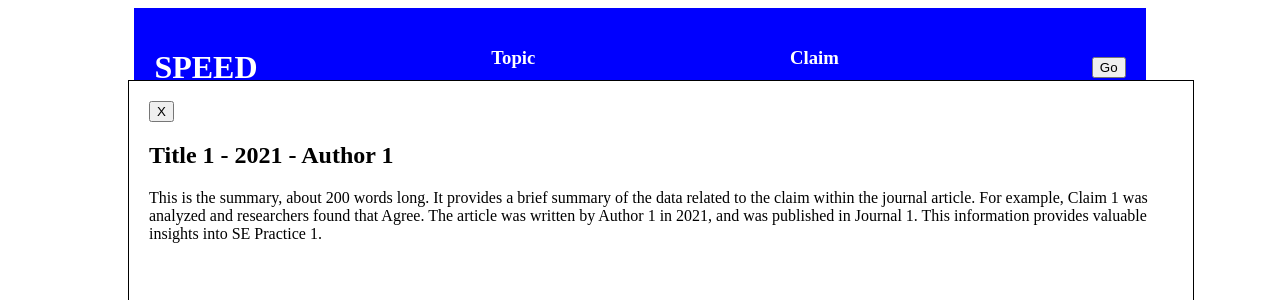
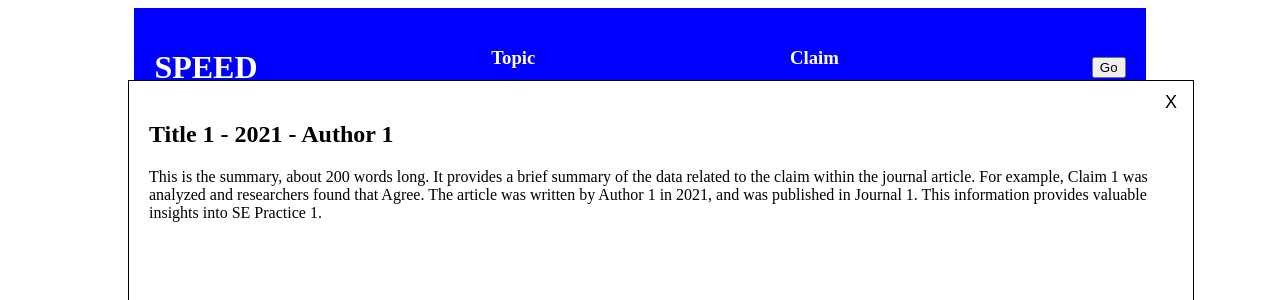
Before and after one commit to Fadessss/SPEED_APP_CISE, a Next.js app: page /search in a window 1280 px wide. Both pictures are taken after a click on the button "Summary". Shown: the top 300 px of the page. Built offline with nearby package versions, Linux system fonts and the light colour scheme.

Commit message:
Edited search to have the summary popup with a close X on the right instead of the left.
CHANGED search.js
changed the summary popup to reference the new closeButton style in the CSS code.
Reformatted the paragraph in code to be more readable.

CHANGED search.module.css
Added a closeButton class.

```diff
--- a/pages/search.js
+++ b/pages/search.js
@@ -99,9 +99,12 @@ function Search() {
       {/* Summary popup */}
       {showPopup ? (
         <div className={styles.popup}>
-          <button onClick={() => setShowPopup(false)}>X</button>
+          <button className={styles.closeButton} onClick={() => setShowPopup(false)}>X</button>
           <h2>{selectedResult.title} - {selectedResult.year} - {selectedResult.authors}</h2>
-          <p>This is the summary, about 200 words long. It provides a brief summary of the data related to the claim within the journal article. For example, {selectedResult.claim} was analyzed and researchers found that {selectedResult.result}. The article was written by {selectedResult.authors} in {selectedResult.year}, and was published in {selectedResult.journal}. This information provides valuable insights into {selectedResult.SEpractice}.</p>
+          <p>This is the summary, about 200 words long. It provides a brief summary of the data related to the claim within the journal article.
+            For example, {selectedResult.claim} was analyzed and researchers found that {selectedResult.result}.
+            The article was written by {selectedResult.authors} in {selectedResult.year}, and was published in {selectedResult.journal}.
+            This information provides valuable insights into {selectedResult.SEpractice}.</p>
         </div>
       ) : null}
 
--- a/pages/search.module.css
+++ b/pages/search.module.css
@@ -2,7 +2,7 @@
     width: 80%;
     margin: auto;
   }
-
+  /* header bar style on search page */
   .searchBar {
     display: flex;
     justify-content: space-between;
@@ -11,7 +11,7 @@
     color: white;
     padding: 20px;
   }
-
+  /* search page table */
   .table {
     width: 100%;
     margin-top: 20px;
@@ -28,7 +28,7 @@
   .tableData {
     padding: 10px 0;
   }
-
+/* search page summary popup */
   .popup {
     position: fixed;
     width: 80%;
@@ -40,3 +40,12 @@
     border: 1px solid black;
     overflow: auto;
   }
+
+  .closeButton {
+    position: absolute;
+    top: 10px;
+    right: 10px;
+    background: none;
+    border: none;
+    font-size: 18px;
+  }
```
